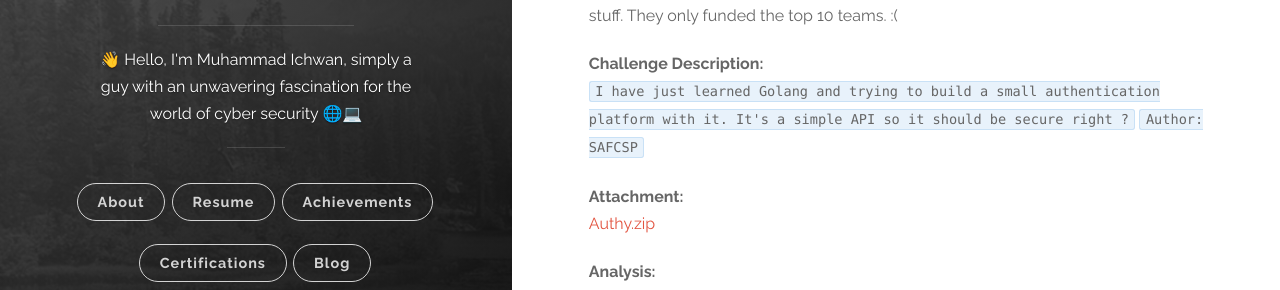
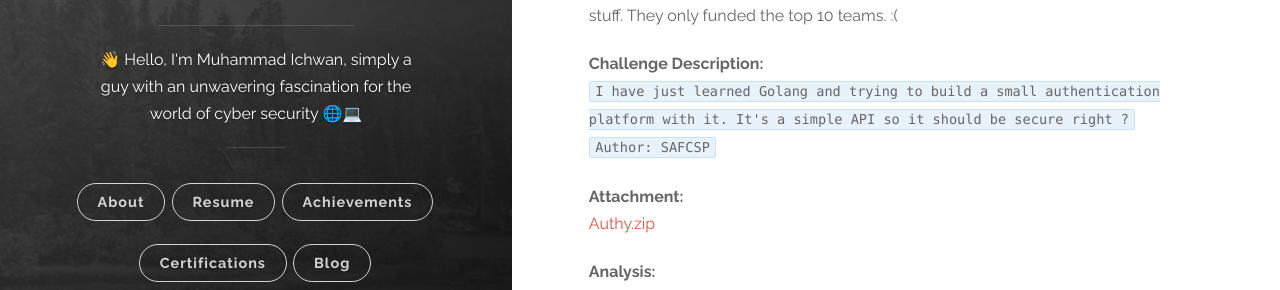
Before and after one commit to banuaa/banuaa.github.io, a Jekyll site: the page built from _posts/2023-10-09-BlackHat-MEA-CTF-Quals-2023-Authy.md, in a window 1280 px wide. Shown: the part 384-674 px from the top of the page. Built offline with Jekyll 4.4.1, drawn with Linux system fonts in a browser that asks for light colours.

```diff
--- a/_posts/2023-10-09-BlackHat-MEA-CTF-Quals-2023-Authy.md
+++ b/_posts/2023-10-09-BlackHat-MEA-CTF-Quals-2023-Authy.md
@@ -9,7 +9,7 @@ Last week, i participated in BlackHat MEA CTF Qualification 2023 with the pty.sp
 <!--more-->
 
 **Challenge Description:**\
-`I have just learned Golang and trying to build a small authentication platform with it. It's a simple API so it should be secure right ?`
+`I have just learned Golang and trying to build a small authentication platform with it. It's a simple API so it should be secure right ?`\
 `Author: SAFCSP`
 
 **Attachment:**\
```
